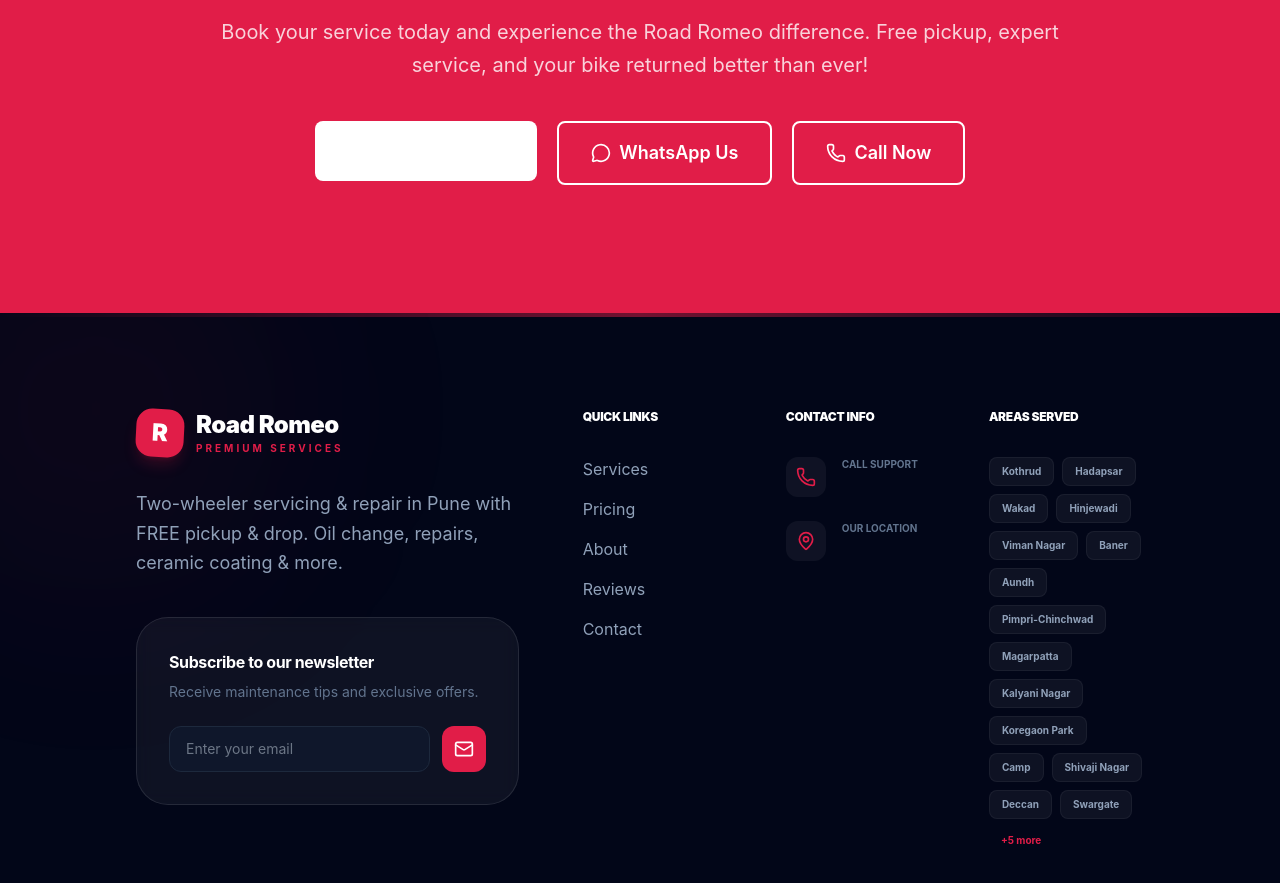
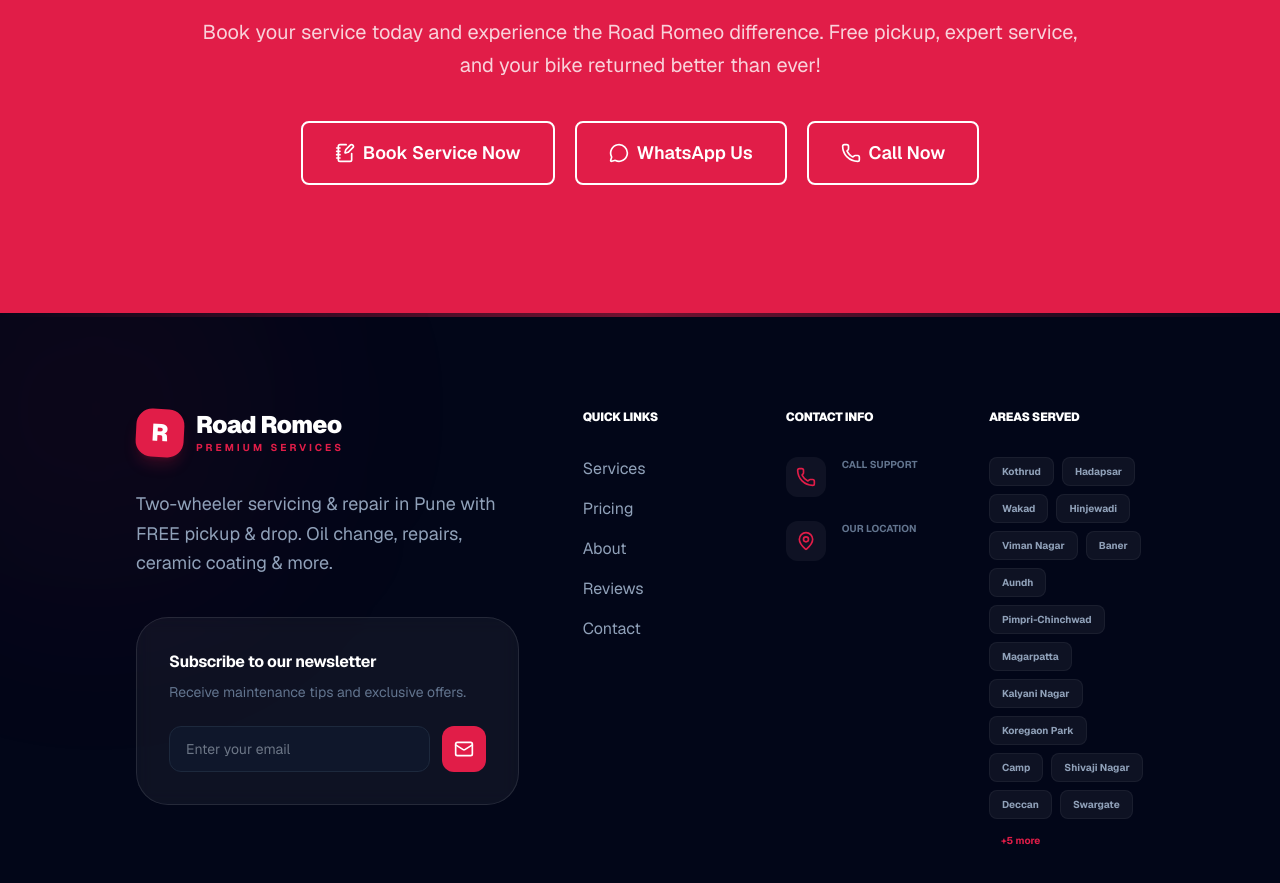
Before and after one commit to roadromeo-services/roadromeo, a Next.js app: page / in a window 1280 px wide. Shown: the part 7720-8603 px from the top of the page. Built offline with nearby package versions, Linux system fonts and the light colour scheme; no server answers; the database is empty.

Commit message:
feat: Update contact information to use site configuration and enhance button styles in CTA section

```diff
--- a/app/admin/billing/page.tsx
+++ b/app/admin/billing/page.tsx
@@ -9,6 +9,7 @@ import {
 } from 'lucide-react';
 import html2canvas from 'html2canvas';
 import jsPDF from 'jspdf';
+import { siteConfig } from '@/lib/config/site';
 
 export default function BillingManagement() {
     const { billing, updateBilling, deleteBilling, createBilling, loading, bookings } = useData();
@@ -107,7 +108,7 @@ export default function BillingManagement() {
                         <p style="color: #666; font-size: 14px; margin: 5px 0;">Professional Bike Service & Repairs</p>
                         <div style="color: #999; font-size: 12px; margin-top: 10px;">
                             <p style="margin: 2px 0;">Pune, Maharashtra, India</p>
-                            <p style="margin: 2px 0;">Support: +91 93596 66964</p>
+                            <p style="margin: 2px 0;">Support: +91 ${siteConfig.contact.phone}</p>
                         </div>
                     </div>
                     <div style="text-align: right;">
@@ -302,7 +303,7 @@ export default function BillingManagement() {
                                     <p className="text-zinc-500 font-medium">Professional Bike Service & Repairs</p>
                                     <div className="text-sm text-zinc-400 space-y-1">
                                         <p>Pune, Maharashtra, India</p>
-                                        <p>Support: +91 93596 66964</p>
+                                        <p>Support: +91 {siteConfig.contact.phone}</p>
                                     </div>
                                 </div>
                                 <div className="text-right space-y-2">
--- a/app/globals.css
+++ b/app/globals.css
@@ -75,7 +75,7 @@ html {
 }
 
 body {
-  font-family: 'Inter', system-ui, sans-serif;
+  font-family: var(--font-geist-sans), -apple-system, BlinkMacSystemFont, 'Segoe UI', 'Roboto', 'Oxygen', 'Ubuntu', 'Cantarell', 'Fira Sans', 'Droid Sans', 'Helvetica Neue', sans-serif;
   background-color: var(--color-bg-primary);
   color: var(--color-text-primary);
   overflow-x: hidden;
--- a/components/sections/CTASection.tsx
+++ b/components/sections/CTASection.tsx
@@ -1,5 +1,5 @@
 import Link from 'next/link';
-import { Phone, MessageCircle } from 'lucide-react';
+import { Phone, MessageCircle,NotebookPen } from 'lucide-react';
 import { Button } from '@/components/common';
 import { siteConfig } from '@/lib/config/site';
 
@@ -19,13 +19,14 @@ export const CTASection = () => {
             Free pickup, expert service, and your bike returned better than ever!
           </p>
 
-          <div className="flex flex-col sm:flex-row justify-center gap-5">
-            <Link href="/contact">
+          <div className="flex flex-col sm:flex-row justify-center items-center gap-4 md:gap-5">
+            <Link href="/contact" className="w-full sm:w-auto">
               <Button
-                variant="primary"
+                variant="outline"
                 size="lg"
-                className="bg-white text-primary hover:bg-gray-100"
+                className="w-full sm:w-auto !border-2 !border-white !text-white hover:!bg-white hover:!text-red-600 transition-all duration-300 font-bold"
               >
+                 <NotebookPen className="w-5 h-5 mr-2" />
                 Book Service Now
               </Button>
             </Link>
@@ -34,22 +35,23 @@ export const CTASection = () => {
               href={whatsappLink}
               target="_blank"
               rel="noopener noreferrer"
+              className="w-full sm:w-auto"
             >
               <Button
                 variant="outline"
                 size="lg"
-                className="border-white text-white hover:bg-white hover:text-primary"
+                className="w-full sm:w-auto !border-2 !border-white !text-white hover:!bg-white hover:!text-red-600 transition-all duration-300 font-bold"
               >
                 <MessageCircle className="w-5 h-5 mr-2" />
                 WhatsApp Us
               </Button>
             </a>
 
-            <a href={`tel:${siteConfig.contact.phone}`}>
+            <a href={`tel:${siteConfig.contact.phone}`} className="w-full sm:w-auto">
               <Button
                 variant="outline"
                 size="lg"
-                className="border-white text-white hover:bg-white hover:text-primary"
+                className="w-full sm:w-auto !border-2 !border-white !text-white hover:!bg-white hover:!text-red-600 transition-all duration-300 font-bold"
               >
                 <Phone className="w-5 h-5 mr-2" />
                 Call Now
```
